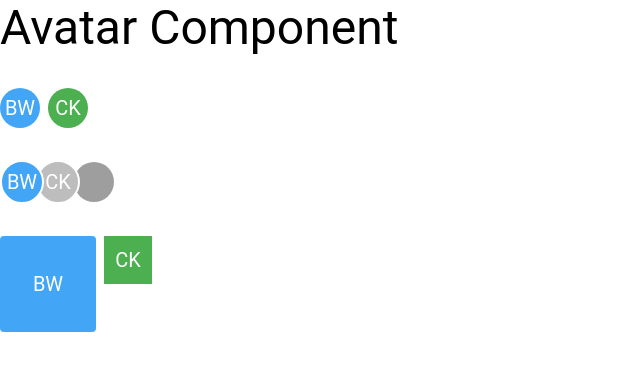
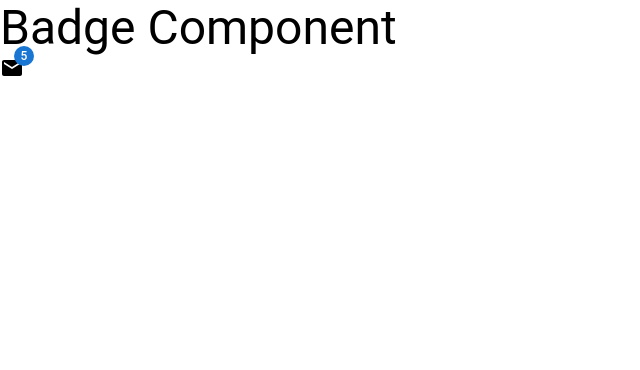
Before and after one commit to tehaamhashmi7/Everything-in-Material-UI, a React (Create React App) app: page / in a window 1280 px wide. Shown: the top 370 px of the page, without its empty margins (0-640 px from the left). Built offline with nearby package versions, Linux system fonts and the light colour scheme; grey boxes are pictures that could not be loaded.

Commit message:
Badge Component

```diff
--- a/src/App.tsx
+++ b/src/App.tsx
@@ -1,6 +1,6 @@
 import React from 'react';
 import './App.css';
-import AvatarComponent from './components/22-AvatarComponent';
+import BadgeComponent from './components/23-BadgeComponent';
 
 // import MuiTypography from './components/MuiTypography';
 // import Buttons from './components/2-Buttons';
@@ -23,6 +23,7 @@ import AvatarComponent from './components/22-AvatarComponent';
 // import DrawerComponent from './components/19-DrawerComponent';
 // import SpeedDialComponent from './components/20-SpeedDialComponent';
 // import BottomnavigationComponent from './components/21-BottomnavigationComponent';
+// import AvatarComponent from './components/22-AvatarComponent';
 
 function App() {
   return (
@@ -48,7 +49,8 @@ function App() {
       {/* <DrawerComponent /> */}
       {/* <SpeedDialComponent /> */}
       {/* <BottomnavigationComponent /> */}
-      <AvatarComponent />
+      {/* <AvatarComponent /> */}
+      <BadgeComponent />
     </div>
   );
 }
--- /dev/null
+++ b/src/components/23-BadgeComponent.tsx
@@ -0,0 +1,18 @@
+import { Badge, Stack, Typography } from '@mui/material'
+import React from 'react'
+import MailIcon from '@mui/icons-material/Mail';
+
+function BadgeComponent() {
+  return (
+    <Stack>
+        <Typography variant="h3">Badge Component</Typography>
+        <Stack spacing={2} direction='row'>
+            <Badge badgeContent={5} color='primary'>
+                <MailIcon />
+            </Badge>
+        </Stack>
+    </Stack>
+  )
+}
+
+export default BadgeComponent
```
